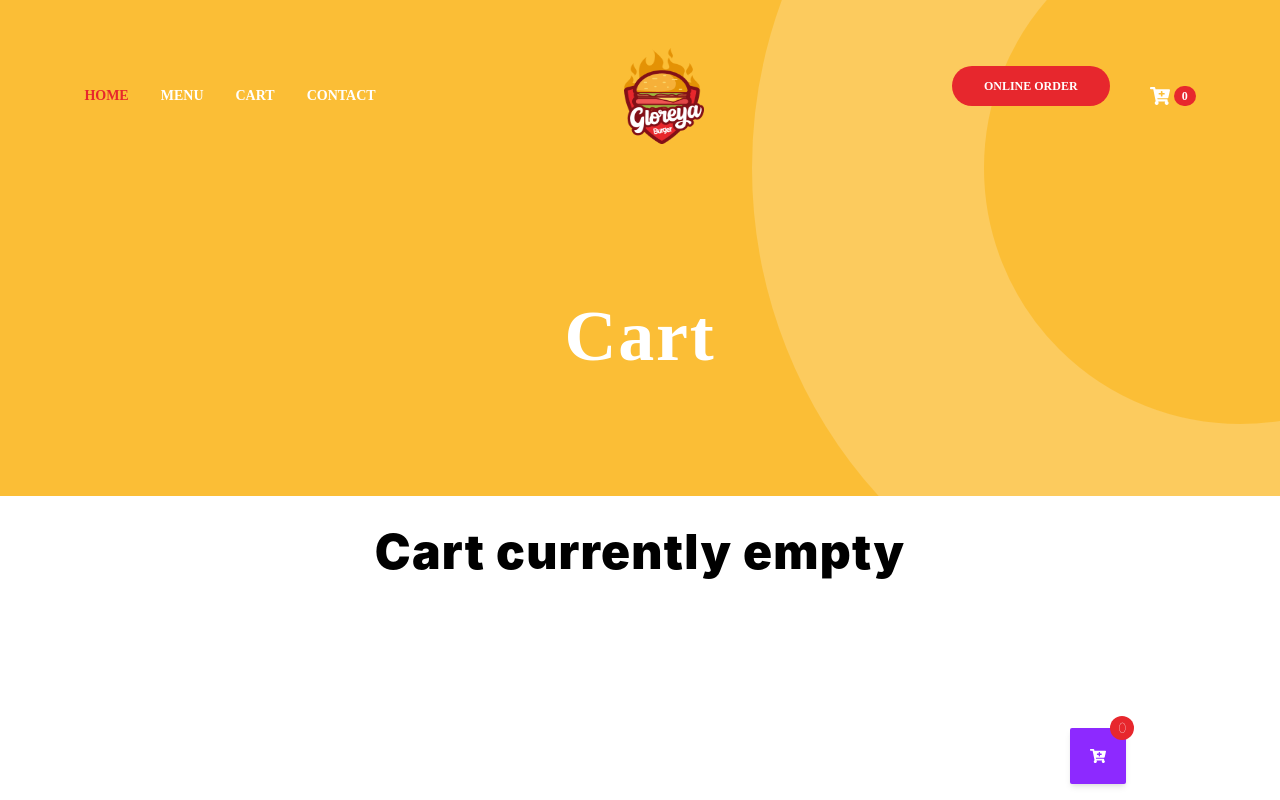
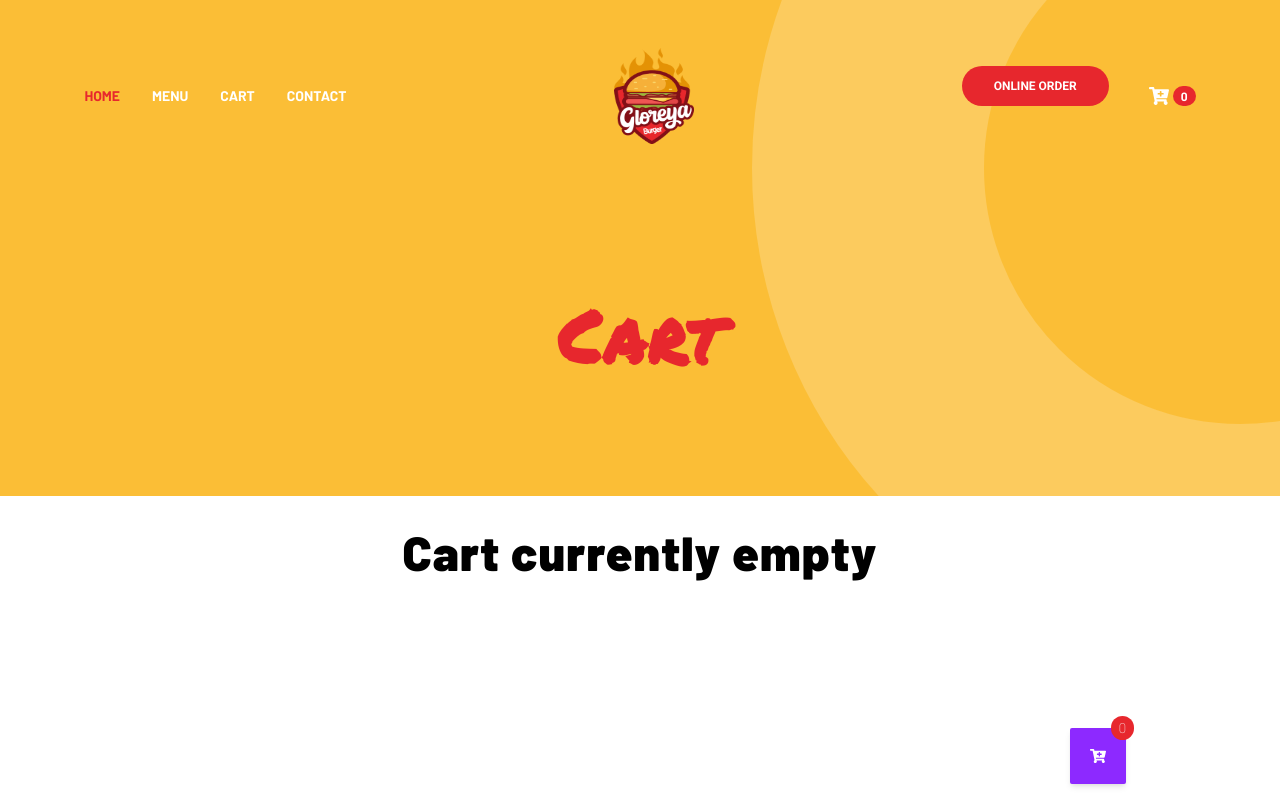
Before and after one commit to PoseyXyz/gloreya, a React (Create React App) app: page /cart in a window 1280 px wide. Built offline with nearby package versions, Linux system fonts and the light colour scheme.

Commit message:
Changed site fonts and edited page content

```diff
--- a/public/index.html
+++ b/public/index.html
@@ -7,7 +7,7 @@
     <meta name="theme-color" content="#000000" />
     <meta
       name="description"
-      content="Web site created using create-react-app"
+      content="Official website of Gloreya fast food restaurant"
     />
     <link rel="apple-touch-icon" href="%PUBLIC_URL%/logo192.png" />
     <!--
@@ -24,7 +24,10 @@
       work correctly both with client-side routing and a non-root public URL.
       Learn how to configure a non-root public URL by running `npm run build`.
     -->
-    <title>React App</title>
+    <title>Gloreya</title>
+    <style>
+      @import url('https://fonts.googleapis.com/css2?family=Barlow:ital,wght@0,100;0,200;0,300;0,500;0,600;0,700;0,800;0,900;1,100;1,200;1,300;1,400;1,500;1,600;1,700;1,800;1,900&family=Permanent+Marker&family=Roboto:ital,wght@0,100;0,300;0,400;0,500;0,700;0,900;1,100;1,300;1,400;1,500;1,700;1,900&display=swap');
+      </style>
   </head>
   <body>
     <noscript>You need to enable JavaScript to run this app.</noscript>
--- a/src/App.js
+++ b/src/App.js
@@ -79,7 +79,7 @@ function App() {
       </div>
 
       {/* Cart 26 button*/}
-      <button style={{zIndex:45}} className="p-5 bg-cart-btn-purple inline-block rounded-sm mt-4 shadow-md fixed box-border bottom-4 right-12/100" onClick={() => setShowSidebar(!showSidebar)}><i className="text-white"><FaCartPlus /></i><span className="text-white absolute -top-3 -right-2 bg-brand-red px-2 py-0.5 font-thin text-sm rounded-full">{cart.length}</span></button>
+      <button style={{zIndex:45}} className="p-5 bg-cart-btn-purple inline-block rounded-sm mt-4 shadow-md fixed box-border bottom-4 right-12/100" onClick={() => setShowSidebar(!showSidebar)}><i className="text-white"><FaCartPlus /></i><span className="text-white absolute font-barlow -top-3 -right-2 bg-brand-red px-2 py-0.5 font-thin text-sm rounded-full">{cart.length}</span></button>
 
       <Switch>
         <Route exact path="/" component={Home} />
--- a/src/components/Banner.js
+++ b/src/components/Banner.js
@@ -29,7 +29,7 @@ function Banner(props) {
                         <div className="relative grid grid-cols-2 w-full gap-4 items-center">
                             <div className="flex flex-1 justify-center flex-col w-2/4 gap-2">
                                 <div style={{ color: '#EB452F' }} className="flex gap-4 items-center">
-                                    <p className="text-sm font-bold sm:font-extrabold sm:text-xl md:text-2xl">NEW IN MENU</p>
+                                    <span className="text-sm font-bold sm:font-extrabold sm:text-xl md:text-2xl font-barlow">NEW IN MENU</span>
                                     <span style={{ background: '#EB452F' }} className="h-1 hidden lg:block w-1/4 mt-2"></span>
                                 </div>
                                 <h1 className="text-white tracking-wide text-2xl sm:text-5xl md:text-6xl lg:text-7xl 2xl:text-8xl font-black">DOUBLE <br></br> MUSHROOM <br></br> BURGER</h1>
--- a/src/components/ComboCard.js
+++ b/src/components/ComboCard.js
@@ -6,8 +6,10 @@ function ComboCard({name,img}) {
     return (
         <div className="flex flex-col items-center border-2 hover:bg-red-500 border-dotted cursor-pointer group rounded-lg duration-500 border-gray-200 py-10 px-4 gap-4">
         <h3 className="text-xl font-extrabold my-2 group-hover:text-white">{name}</h3>
-        <p className="text-gray-700 tracking-wide group-hover:text-white">Pulled Pork, Beer Braised</p>
-        <p className="text-gray-700 tracking-wide group-hover:text-white">Brisket, & Quarter</p>
+        <div className='text-center'>
+        <p className="text-gray-700 tracking-wide text-sm group-hover:text-white">Pulled Pork, Beer Braised</p>
+        <p className="text-gray-700 tracking-wide text-sm group-hover:text-white">Brisket, & Quarter</p>
+        </div>
         <h3 className='text-brand-red text-2xl font-extrabold my-4 group-hover:text-white'>$40</h3>
         <button className="py-3 mb-4 px-6 rounded-3xl text-brand-red group-hover:bg-brand-yellow group-hover:text-white bg-white shadow-xl font-bold self-center flex items-center gap-3"><FaCartPlus/> ORDER NOW</button>
         <div className="">
--- a/src/components/Navbar.js
+++ b/src/components/Navbar.js
@@ -1,9 +1,9 @@
 import React, { useContext } from 'react';
-import { FaCartPlus, FaBars } from 'react-icons/fa'
+import { FaCartPlus } from 'react-icons/fa'
 import { Link } from 'react-router-dom';
 import { HavenContext } from '../Context';
 import Logo from '../images/logo.png'
-import {GiHamburgerMenu, GiCancel} from 'react-icons/gi'
+import {GiHamburgerMenu} from 'react-icons/gi'
 
 function Navbar() {
     const { cart, miniNavbarOpen, setMiniNavbarOpen } = useContext(HavenContext)
@@ -36,7 +36,7 @@ function Navbar() {
 
                             <Link to='/cart' className="flex gap-1 justify-center">
                                 <i className="text-white text-xl"><FaCartPlus /></i>
-                                <span className="bg-brand-red px-2 flex items-center justify-center rounded-full"><span className="text-white text-xs font-bold">{cart.length}</span></span>
+                                <span className="bg-brand-red font-barlow px-2 flex items-center justify-center rounded-full"><span className="text-white text-xs font-bold">{cart.length}</span></span>
                             </Link>
                         </div>
 
--- a/src/components/Specials.js
+++ b/src/components/Specials.js
@@ -1,11 +1,9 @@
 import React from 'react';
-import { FaCartPlus } from 'react-icons/fa';
-import Slider from './Slider';
 import bbq from '../images/bbq.png'
 import bacon from '../images/bacon.png'
-import buffalo from '../images/bufallo.png'
 import hottie from '../images/hottie.png'
 import ComboCard from './ComboCard';
+
 function Specials(props) {
     return (
         <div>
--- a/src/components/Welcome.js
+++ b/src/components/Welcome.js
@@ -1,14 +1,14 @@
 import React from 'react';
-import { FaPeopleCarry, FaUserFriends, FaUsers } from 'react-icons/fa';
+import { FaUserFriends } from 'react-icons/fa';
 import PepsiImg from '../images/pepsi.png'
 
-function Welcome(props) {
+function Welcome() {
     return (
 
             <div className="container">
             <div className="flex flex-1 flex-col gap-3 md:gap-6 md:grid md:grid-cols-2 items-center my-8 xl:my-16 p-6">
                 <div className="flex flex-col gap-1 py-2">
-                    <p className="text-brand-red text-lg font-extrabold mini-headline">WELCOME</p>
+                    <span className="text-2xl mini-headline">WELCOME</span>
                     <h3 className="text-black font-black text-2xl md:text-5xl tracking-wide">We make the best burgers in town</h3>
                     <p className="my-4 text-gray-500">Quis labore voluptate incididunt officia officia proident pariatur consequat fugiat occaecat proident. Adipisicing ut cillum ea pariatur. Excepteur cupidatat proident veniam do magna non consequat aute culpa aute.</p>
                     <button className="btn font-bold self-start flex items-center gap-3 hover:bg-brand-yellow duration-500"><i><FaUserFriends/></i> MORE ABOUT US</button>
--- a/src/index.css
+++ b/src/index.css
@@ -2,51 +2,67 @@
 @tailwind components;
 @tailwind utilities;
 
-.nav-li{
-  @apply text-white cursor-pointer hover:text-brand-red;
-}
-
-.btn{
-  @apply rounded-3xl bg-brand-red text-white py-3 px-8;
-}
-
-.productBtn{
-  @apply text-white rounded-lg py-3 px-4 self-center w-full mt-3 flex items-center gap-2 justify-center duration-300;
-}
-
-.sideBarOpen{
-  @apply h-screen bg-white fixed z-50 right-0 gap-6 flex flex-col overflow-hidden w-full xl:w-1/4 px-4
-}
-
-.sideBarClosed{
-  @apply h-screen bg-white fixed z-50 right-0 gap-6 flex flex-col overflow-hidden w-0
-}
-
+@import url("https://fonts.googleapis.com/css2?family=Barlow:ital,wght@0,100;0,200;0,300;0,500;0,600;0,700;0,800;0,900;1,100;1,200;1,300;1,400;1,500;1,600;1,700;1,800;1,900&family=Permanent+Marker&family=Roboto:ital,wght@0,100;0,300;0,400;0,500;0,700;0,900;1,100;1,300;1,400;1,500;1,700;1,900&display=swap");
 
 body {
   margin: 0;
-  font-family: -apple-system, BlinkMacSystemFont, 'Segoe UI', 'Roboto', 'Oxygen',
-    'Ubuntu', 'Cantarell', 'Fira Sans', 'Droid Sans', 'Helvetica Neue',
-    sans-serif;
+  font-family: -apple-system, BlinkMacSystemFont, "Segoe UI", "Roboto", "Oxygen", "Ubuntu", "Cantarell", "Fira Sans",
+    "Droid Sans", "Helvetica Neue", sans-serif;
   -webkit-font-smoothing: antialiased;
   -moz-osx-font-smoothing: grayscale;
 }
 
-.mini-headline{
-  font-family: "Barlow",cursive;
+a {
+  font-family: "Barlow", sans-serif;
+  font-weight: 700;
 }
-html,body{
-  font-family: "Roboto" sans-serif;
+
+p,
+button,
+.font-roboto {
+  font-family: "Roboto", sans-serif;
 }
-a{
-  font-family: "Barlow";
-  font-weight: 700
+h1,
+h2,
+h3,
+h4,
+h5,
+h6,
+li,
+.font-barlow {
+  font-family: "Barlow", sans-serif;
 }
-.social-icon{
+
+.mini-headline,
+.font-p_marker {
+  font-family: "Permanent Marker", cursive;
+  @apply text-2xl text-brand-red;
+}
+
+.nav-li {
+  @apply text-white cursor-pointer hover:text-brand-red;
+}
+
+.btn {
+  @apply rounded-3xl bg-brand-red text-white py-3 px-8;
+}
+
+.productBtn {
+  @apply text-white rounded-lg py-3 px-4 self-center w-full mt-3 flex items-center gap-2 justify-center duration-300;
+}
+
+.sideBarOpen {
+  @apply h-screen bg-white fixed z-50 right-0 gap-6 flex flex-col overflow-hidden w-full xl:w-1/4 px-4;
+}
+
+.sideBarClosed {
+  @apply h-screen bg-white fixed z-50 right-0 gap-6 flex flex-col overflow-hidden w-0;
+}
+
+.menu-switch-btn {
+  @apply duration-300 font-bold hover:text-brand-red flex flex-col gap-2 items-center justify-between flex-1 border-b-2;
+}
+
+.social-icon {
   @apply rounded-full mx-1 p-3 text-white;
 }
-
-code {
-  font-family: source-code-pro, Menlo, Monaco, Consolas, 'Courier New',
-    monospace;
-}
--- a/tailwind.config.js
+++ b/tailwind.config.js
@@ -31,7 +31,7 @@ module.exports = {
         '128':'32rem',
         '106':'27rem',
         '80':'20rem',
-        '14%':'14%'
+        '14%':'14.2%'
       },
       fontSize:{
         '2xs':'.5rem',
```
Also changed, not shown: src/components/BurgerComponenets.js (+6 -6 lines), src/components/Delivery.js (+8 -8 lines), src/components/Menu.js (+5 -5 lines).
